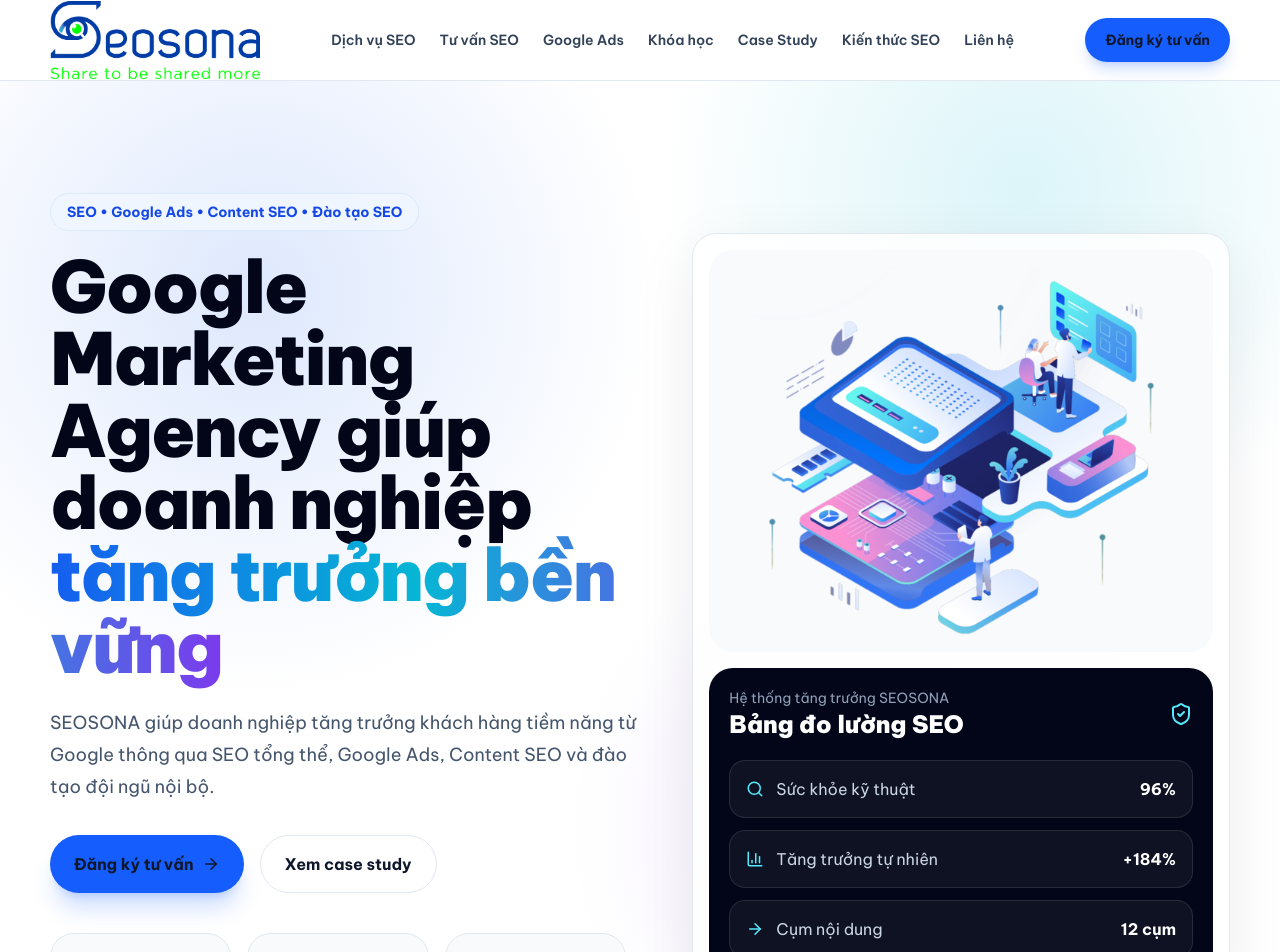
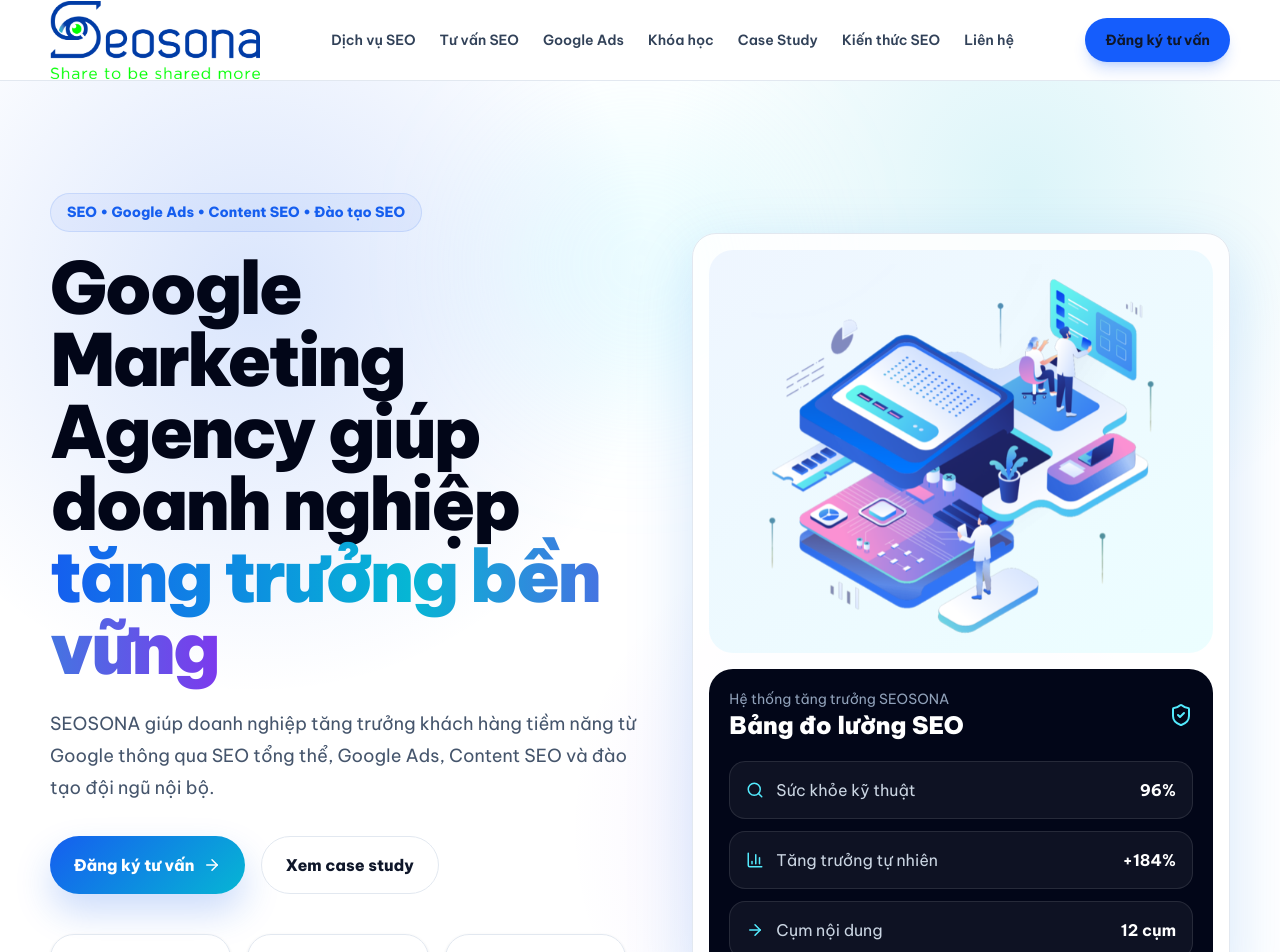
Before and after one commit to LongLeo287/SEOSONA, a Next.js app: page / in a window 1280 px wide. Shown: the top 952 px of the page. Built offline with nearby package versions, Linux system fonts and the light colour scheme.

Commit message:
style: refine homepage hero motion and buttons

```diff
--- a/components/sections/Hero.tsx
+++ b/components/sections/Hero.tsx
@@ -17,36 +17,37 @@
 export function Hero() {
   return (
     <section className="relative overflow-hidden bg-white py-20 lg:py-28">
-      <div className="absolute inset-0 bg-[radial-gradient(circle_at_20%_20%,rgba(21,94,239,.14),transparent_30%),radial-gradient(circle_at_80%_10%,rgba(6,182,212,.14),transparent_26%),radial-gradient(circle_at_70%_70%,rgba(124,58,237,.12),transparent_28%)]" />
+      <div className="absolute inset-0 bg-[radial-gradient(circle_at_20%_20%,rgba(21,94,239,.16),transparent_30%),radial-gradient(circle_at_80%_10%,rgba(6,182,212,.14),transparent_26%),radial-gradient(circle_at_70%_70%,rgba(124,58,237,.10),transparent_28%)]" />
+      <div className="absolute left-1/2 top-10 h-72 w-72 -translate-x-1/2 rounded-full bg-cyan-200/20 blur-3xl" />
       <div className="container relative grid items-center gap-12 lg:grid-cols-[1.05fr_.95fr]">
-        <div>
-          <div className="mb-5 inline-flex rounded-full border border-blue-100 bg-blue-50 px-4 py-2 text-sm font-bold text-blue-700">SEO • Google Ads • Content SEO • Đào tạo SEO</div>
-          <h1 className="max-w-4xl text-5xl font-black tracking-tight text-slate-950 md:text-6xl lg:text-7xl">
+        <div className="reveal">
+          <div className="badge mb-5">SEO • Google Ads • Content SEO • Đào tạo SEO</div>
+          <h1 className="max-w-4xl text-5xl font-black tracking-[-0.04em] text-slate-950 md:text-6xl lg:text-7xl">
             Google Marketing Agency giúp doanh nghiệp <span className="gradient-text">tăng trưởng bền vững</span>
           </h1>
           <p className="mt-6 max-w-2xl text-lg leading-8 text-slate-600">
             SEOSONA giúp doanh nghiệp tăng trưởng khách hàng tiềm năng từ Google thông qua SEO tổng thể, Google Ads, Content SEO và đào tạo đội ngũ nội bộ.
           </p>
           <div className="mt-8 flex flex-wrap gap-4">
-            <Link href="/lien-he/" className="inline-flex items-center gap-2 rounded-full bg-blue-600 px-6 py-4 font-bold text-white shadow-xl shadow-blue-600/20 hover:bg-blue-700">
+            <Link href="/lien-he/" className="btn-primary">
               Đăng ký tư vấn <ArrowRight size={18} />
             </Link>
-            <Link href="/case-study/" className="inline-flex items-center gap-2 rounded-full border border-slate-200 bg-white px-6 py-4 font-bold text-slate-900 hover:border-blue-200 hover:text-blue-700">
+            <Link href="/case-study/" className="btn-secondary">
               Xem case study
             </Link>
           </div>
           <div className="mt-10 grid max-w-xl grid-cols-3 gap-4">
-            {metrics.map((item) => (
-              <div key={item.label} className="rounded-3xl border border-slate-200 bg-slate-50 p-5">
+            {metrics.map((item, index) => (
+              <div key={item.label} className="rounded-3xl border border-slate-200 bg-white/80 p-5 shadow-sm transition hover:-translate-y-1 hover:border-blue-200 hover:shadow-xl" style={{ animationDelay: `${index * 80}ms` }}>
                 <div className="text-3xl font-black text-slate-950">{item.value}</div>
                 <div className="mt-1 text-sm text-slate-500">{item.label}</div>
               </div>
             ))}
           </div>
         </div>
-        <div className="card overflow-hidden p-4">
-          <div className="relative aspect-[5/4] overflow-hidden rounded-3xl bg-slate-50">
-            <Image src="/images/legacy/hero/home-begin.png" alt="SEOSONA Google Marketing Agency" fill priority className="object-contain p-4" sizes="(min-width: 1024px) 45vw, 100vw" />
+        <div className="card pulse-glow overflow-hidden p-4">
+          <div className="relative aspect-[5/4] overflow-hidden rounded-3xl bg-gradient-to-br from-blue-50 to-cyan-50">
+            <Image src="/images/legacy/hero/home-begin.png" alt="SEOSONA Google Marketing Agency" fill priority className="float-slow object-contain p-4" sizes="(min-width: 1024px) 45vw, 100vw" />
           </div>
           <div className="mt-4 rounded-3xl bg-slate-950 p-5 text-white">
             <div className="mb-5 flex items-center justify-between">
@@ -60,7 +61,7 @@
               {dashboardItems.map((item) => {
                 const Icon = item.icon;
                 return (
-                  <div key={item.label} className="rounded-2xl border border-white/10 bg-white/5 p-4">
+                  <div key={item.label} className="rounded-2xl border border-white/10 bg-white/5 p-4 transition hover:bg-white/10">
                     <div className="flex items-center justify-between gap-4">
                       <div className="flex items-center gap-3"><Icon className="text-cyan-300" size={18} /><span className="text-slate-300">{item.label}</span></div>
                       <strong>{item.value}</strong>
```
